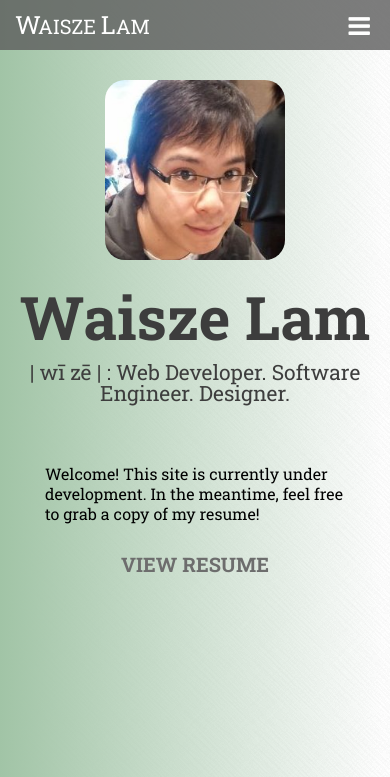
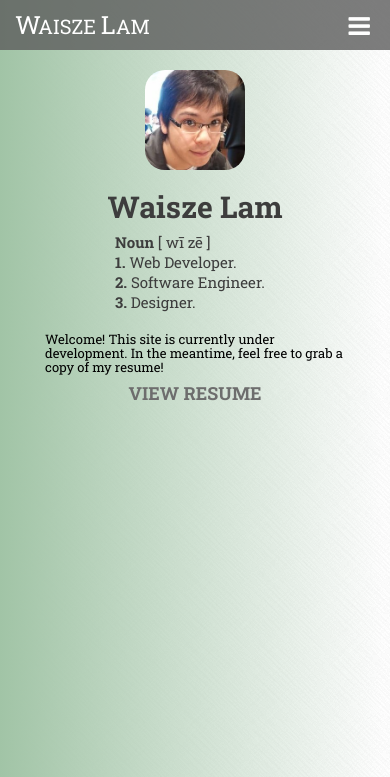
Before and after one commit to Waisze/waiszelam.com, a website: page index.html in a window 390 px wide. Shown: the top 777 px of the page. Drawn offline with nearby package versions, Linux system fonts and the light colour scheme.

Commit message:
various rwd tweaks

```diff
--- a/index.html
+++ b/index.html
@@ -56,7 +56,10 @@
 							</div>
 
 							<div class="col12 subtitle">
-								| w&#299; z&#275; | : Web Developer. Software Engineer. Designer.
+								<b>Noun</b> [ w&#299; z&#275; ]<br>
+								<b>1.</b> Web Developer.<br>
+								<b>2.</b> Software Engineer.<br>
+								<b>3.</b> Designer.<br>
 							</div>
 
 							<div class="col12 description">
@@ -72,7 +75,7 @@
 						<div class="contentContainer">
 							<div class="row" id="contentRow">
 								<div class="col12">
-									<div class="content-box" style="margin-bottom:100px;">
+									<div class="content-box">
 
 										<div class="timeline"></div>
 
@@ -242,7 +245,6 @@
 			    if($(src).hasClass("bottom")) {
 			    	$(src).addClass("botTag").removeClass("bottom");
 			    }
-
 			}
 			else {
 			    $(src).removeClass("toggle");
--- a/style.css
+++ b/style.css
@@ -30,6 +30,9 @@ body {
 }
 ol, ul {
 	list-style: none;
+}
+b {
+	font-weight: bold;
 }
 blockquote, q {
 	quotes: none;
@@ -95,6 +98,7 @@ html {
 
 .content-box {
 	margin-left: 10px;
+	margin-bottom:50px;
 }
 
 
@@ -147,6 +151,7 @@ header {
 		header .logo:hover a,
 		header .logo:hover a b {
 			color: #72d0b9;
+			font-weight: normal;
 		}
 
 		header .logo a {
@@ -161,6 +166,7 @@ header {
 			color: #FFFFFF;
 			line-height: 100px;
 			font-size: 30px;
+			font-weight: normal;
 		}
 
 	.navContainer {
@@ -202,11 +208,12 @@ header {
 		height: 0;
 		transition: 0.5s;
 		overflow:hidden;
+		float:right;
 	}
 
 		#mobileDropdown ul {
 			float:right;
-			width:50%;
+			width:180px;
 		}
 
 			#mobileDropdown li{
@@ -318,7 +325,6 @@ header {
 
 	#page1 .picture img {
 		width:180px;
-		height:180px;
 		//border: 5px solid #4d4d4d;
 		border-radius: 20px;
 	}
@@ -334,8 +340,11 @@ header {
 
 #page1 .subtitle {
 	font-size:21px;
+	line-height:30px;
 	color:#3d3d3d;
-	text-align: center;
+	text-align: left;
+	width:222px;
+	margin:0 auto;
 }
 
 #page1 .description {
@@ -367,8 +376,8 @@ header {
 #page3 .timeline {
 	position:absolute;
 	width:100%;
-	height:240px;
-	border-bottom: 1px solid #000;
+	height: 239px;
+	border-bottom: 3px solid #9f9f9f;
 	z-index:-2;
 }
 
@@ -393,11 +402,11 @@ header {
 
 	#page3 .needle {
 		position: absolute;
-		left: 49px;
+		left: 48px;
 		text-align:left;
 		top: 100px;
 		height: 115px;
-		border-right: 1px solid #000;
+		border-right: 3px solid #9f9f9f;
 		box-shadow: 3px 0px 3px -3px #888888;
 		z-index:-1;
 		transition:0.2s;
@@ -407,7 +416,7 @@ header {
 			float:left;
 			position: absolute;
 			bottom: -17px;
-			left: -12px;
+			left: -11px;
 			width: 16px;
 			height: 16px;
 			border-radius: 10px;
@@ -454,7 +463,7 @@ header {
 		position:absolute;
 		width:0;
 		margin-left: 10px;
-		right:20px;
+		left: 100px;
 		overflow: hidden;
 		font-size: 15px;
 		font-weight: bold;
@@ -493,8 +502,6 @@ header {
 		top: -10px;
 	}
 
-
-
 	/*Bubble specific CSS*/
 	#bubbleIBM .thumbnail { background: #FFF; }
 	#bubbleIBM img{ margin-top: 28px; }
@@ -504,7 +511,6 @@ header {
 	#bubbleOEC .header {
 		margin-top: 21px;
 	}
-
 
 footer {
 	position: fixed;
@@ -532,7 +538,7 @@ footer {
 			}
 
 /*RWD*/
-@media(max-height:825px) {
+@media(max-height:825px),(max-width: 750px) {
 	header {
 		height: 50px;
 	}
@@ -564,6 +570,10 @@ footer {
 		padding-top:50px;
 	}
 
+	#page1 .picture {
+		margin-top:50px;
+	}
+
 	footer {
 		height: 50px;
 	}
@@ -573,7 +583,22 @@ footer {
 		}
 }
 
-@media(max-width:750px) {
+@media(max-height:750px),(max-width: 750px) {
+	#page3 .bubble.botTag {
+		margin-top: 20px;
+	}
+
+	#page3 .bubble.botTag .needle {
+		top:80px;
+	}
+
+	#page3 .botTag .needle .pointer {
+		bottom: auto;
+		top: 70px;
+	}
+}
+
+@media(max-width:750px), (max-height:600px) {
 
 	#page3 #contentRow {
 		margin: 0px 10px 50px; 0;
@@ -583,10 +608,10 @@ footer {
 		height:180px;
 	}
 
-	#page3 .bubble {
+	#page3 .bubble,
+	#page3 .bubble.botTag {
 		width:80px;
 		height:80px;
-		border-radius: 40px;
 	}
 
 		#page3 .bubble.toggle {
@@ -600,7 +625,8 @@ footer {
 		border-radius:39px;
 	}
 
-	#page3 .needle {
+	#page3 .needle,
+	#page3 .bubble.botTag .needle {
 		height:75px;
 		left: 39px;
 		top: 80px;
@@ -618,20 +644,18 @@ footer {
 	#page3 .header {
 		margin-top: 35px;
 		font-size: 13px;
-		right: -10px;
+		left: 80px;
 	}
 
 	#page3 .bubbleContent .description {
 		font-size:13px;
 	}
 
-	#page3 .bubble.bottom .needle,
-	#page3 .bubble.botTag .needle  {
+	#page3 .bubble.bottom .needle {
 		top: -75px;
 	}
 
-	#page3 .bubble.bottom,
-	#page3 .bubble.botTag  {
+	#page3 .bubble.bottom  {
 		margin-top: 254px;
 	}
 
@@ -645,20 +669,8 @@ footer {
 	}
 }
 
-@media(max-width: 600px) {
+@media(max-width: 600px), (max-height:600px) {
 
-	#page3 .bubble.botTag {
-		margin-top: 20px;
-	}
-
-	#page3 .bubble.botTag .needle {
-		top:80px;
-	}
-
-	#page3 .botTag .needle .pointer {
-		bottom: auto;
-		top: 70px;
-	}
 
 	header {
 		height: 50px;
@@ -705,19 +717,48 @@ footer {
 		padding-top:50px;
 	}
 
+	.content-box {
+		margin-bottom:20px;
+	}
+
 	#page1 .picture {
-		margin-top:30px;
+		margin-top:10px;
+	}
+
+	#page1 .picture img {
+		margin-top:10px;
+		width:120px;
 	}
 
 	#page1 .name {
-		font-size:60px;
+		font-size:40px;
+		line-height: 45px;
+		margin-top: 0px;
+	}
+
+	#page1 .subtitle {
+		font-size: 16px;
+		line-height: 20px;
+		width: 173px;
+	}
+
+	#page1 .description {
+		margin-bottom: 10px; //change this
 	}
 
 	#page1 .description p {
-		width: 300px;
-		margin: 0 auto;
+		width: auto;
+		max-width:300px;
 		margin-top:60px;
 		margin-bottom:30px;
+		padding: 10px;
+		margin: 10px auto 0px auto;
+		font-size: 15px;
+		line-height: 18px;
+	}
+
+	#page1 .description a {
+		font-size: 18px;
 	}
 
 	#page3 {
@@ -738,6 +779,42 @@ footer {
 }
 
 @media(max-width: 400px) {
+	.content-box {
+		margin-bottom:10px;
+	}
+
+	#page1 .picture img {
+		width:100px;
+	}
+
+	#page1 .name {
+		font-size:30px;
+		line-height: 50px;
+		margin-top: 10px;
+	}
+
+	#page1 .subtitle {
+		font-size: 15px;
+		line-height: 20px;
+		width: 160px;
+	}
+
+	#page1 .description {
+		margin-bottom: 10px; //change this
+	}
+
+	#page1 .description p {
+		width: auto;
+		padding: 10px;
+		margin: 10px auto 0px auto;
+		font-size: 13px;
+		line-height: 14px;
+	}
+
+	#page1 .description a {
+		font-size: 18px;
+	}
+
 	#page3 {
 		width:200%;
 	}
@@ -745,34 +822,4 @@ footer {
 	#page4 {
 		left:400%;
 	}
-
-	/*#page3 .bubble.toggle {
-		width:200px;
-	}
-
-	#page3 .bubble.toggle .bubbleContent {
-		width:180px;
-	}
-
-	#page3 .bubbleContent {
-		margin:10px;
-	}
-
-	#page3 .bubble.toggle .header {
-		width:102px;
-	}
-
-	#page3 .bubble {
-		margin-left: 84px;
-	}
-
-	#page3 .needle {
-		width:85px;
-	}
-
-	#page3 .bubble .needle {
-		left: -85px;
-		font-size: 12px;
-	}*/
-
 }
```
